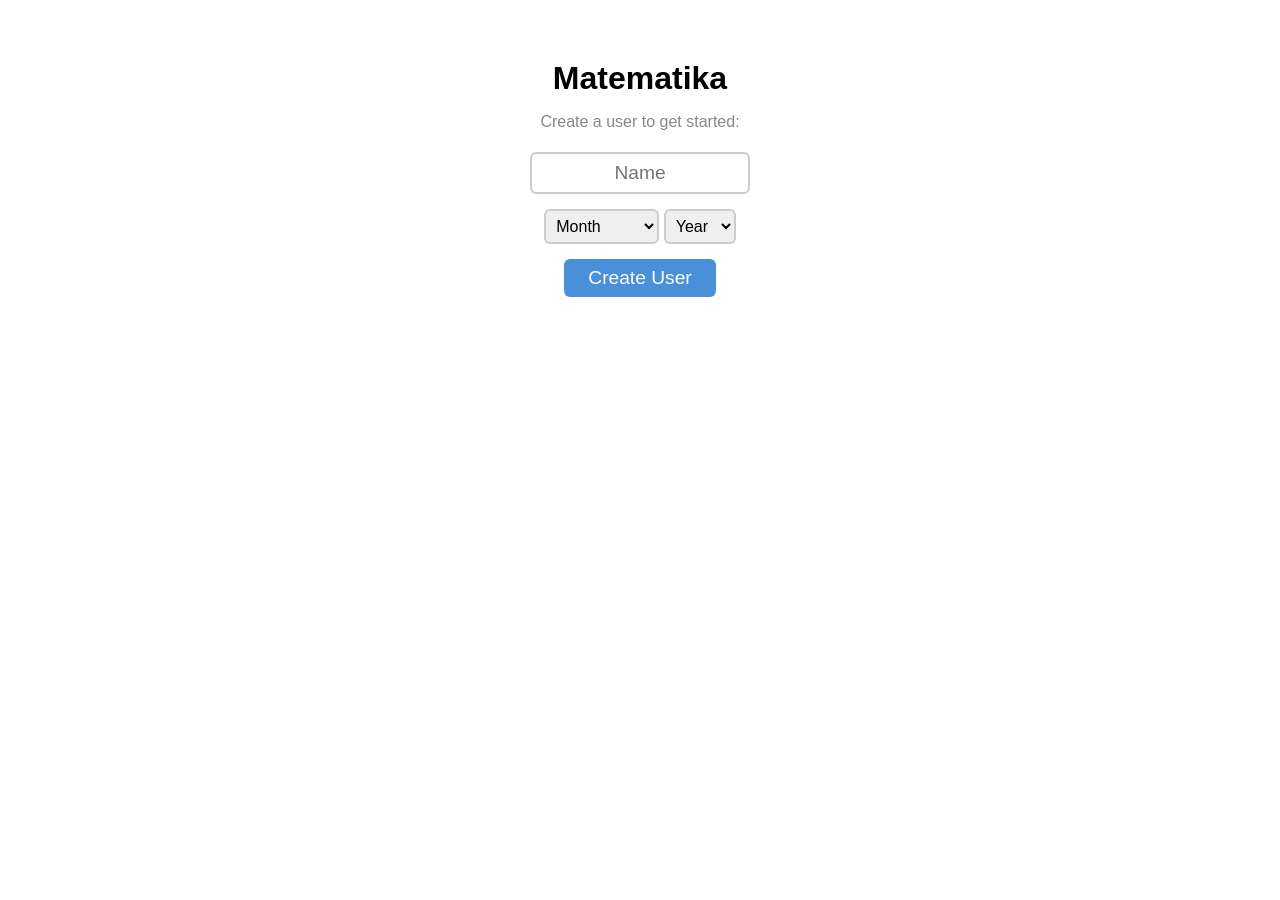
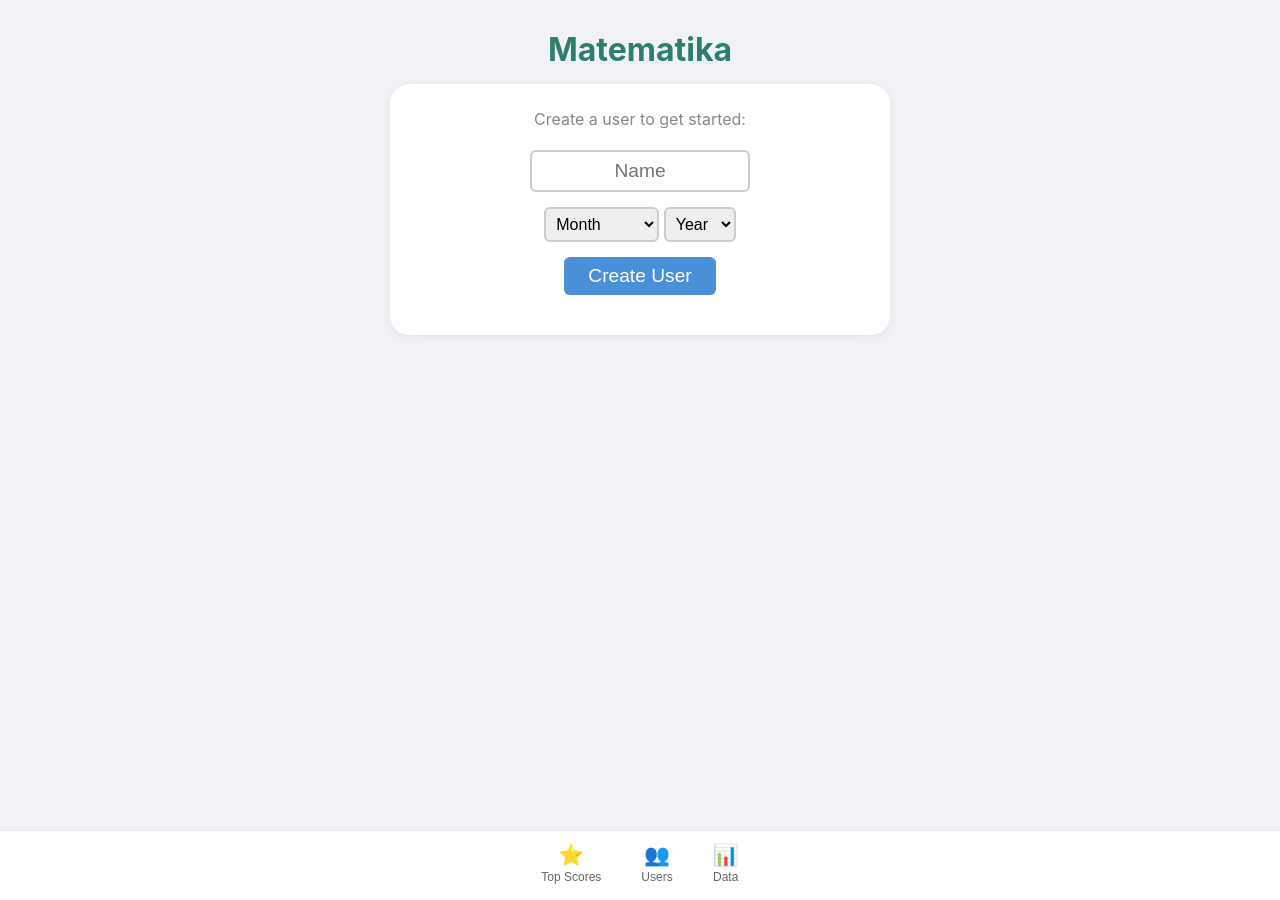
Before and after one commit to srubarm/srubarm.github.io, a Jekyll site: the page built from matematika/index.html, in a window 1280 px wide. Built offline with Jekyll 4.4.1, drawn with Linux system fonts in a browser that asks for light colours.

Commit message:
Redesign main menu with card-based UI
- Soft gray background with white card containers
- Teal/green title color
- Pill-shaped user dropdown with avatar icon
- Solo and Competition as icon cards in a 2-column grid
- AI Teacher as full-width green card with robot icon
- Fixed bottom navigation bar with icons for Top Scores, Users, Data
- Modern system font stack
- Hover/press transitions on mode cards

https://claude.ai/code/session_01B6L54gBVAy9FFVEUmhYuhw

```diff
--- a/matematika/index.html
+++ b/matematika/index.html
@@ -9,13 +9,134 @@ layout: null
   <title>Matematika</title>
   <style>
     body {
-      font-family: sans-serif;
+      font-family: -apple-system, BlinkMacSystemFont, 'Segoe UI', Roboto, sans-serif;
       max-width: 500px;
-      margin: 60px auto;
-      padding: 0 20px;
+      margin: 0 auto;
+      padding: 0 20px 80px;
       text-align: center;
-    }
-    h1 { margin-bottom: 10px; }
+      background: #f0f2f5;
+      color: #333;
+    }
+    h1 {
+      margin: 30px 0 15px;
+      font-size: 2rem;
+      color: #2e7d6f;
+      font-weight: 700;
+    }
+
+    /* --- Menu card layout --- */
+    .menu-card {
+      background: #fff;
+      border-radius: 20px;
+      padding: 25px 20px;
+      margin: 15px 0;
+      box-shadow: 0 2px 12px rgba(0,0,0,0.06);
+    }
+    .menu-user-select {
+      display: flex;
+      align-items: center;
+      background: #fff;
+      border: 1.5px solid #ddd;
+      border-radius: 30px;
+      padding: 10px 16px;
+      margin: 0 auto 10px;
+      max-width: 280px;
+      cursor: pointer;
+      position: relative;
+    }
+    .menu-user-select .user-avatar {
+      width: 32px; height: 32px;
+      background: #d0e8f2;
+      border-radius: 50%;
+      display: flex; align-items: center; justify-content: center;
+      margin-right: 12px;
+      font-size: 1.1rem;
+      flex-shrink: 0;
+    }
+    .menu-user-select select {
+      flex: 1;
+      border: none;
+      background: transparent;
+      font-size: 1.1rem;
+      font-weight: 600;
+      color: #333;
+      appearance: none;
+      -webkit-appearance: none;
+      outline: none;
+      cursor: pointer;
+    }
+    .menu-user-select .chevron {
+      color: #999;
+      font-size: 0.9rem;
+      margin-left: 8px;
+    }
+    .mode-grid {
+      display: grid;
+      grid-template-columns: 1fr 1fr;
+      gap: 12px;
+      margin-bottom: 12px;
+    }
+    .mode-card {
+      background: #e3f0fb;
+      border-radius: 16px;
+      padding: 20px 10px 15px;
+      cursor: pointer;
+      border: none;
+      transition: transform 0.1s, box-shadow 0.1s;
+      display: flex;
+      flex-direction: column;
+      align-items: center;
+      gap: 8px;
+    }
+    .mode-card:hover { transform: translateY(-2px); box-shadow: 0 4px 12px rgba(0,0,0,0.08); }
+    .mode-card:active { transform: scale(0.97); }
+    .mode-card .mode-icon { font-size: 1.8rem; }
+    .mode-card .mode-label { font-size: 1rem; font-weight: 600; color: #333; }
+    .mode-card-ai {
+      background: #2e7d4a;
+      border-radius: 16px;
+      padding: 18px 10px 15px;
+      cursor: pointer;
+      border: none;
+      width: 100%;
+      transition: transform 0.1s, box-shadow 0.1s;
+      display: flex;
+      flex-direction: column;
+      align-items: center;
+      gap: 6px;
+    }
+    .mode-card-ai:hover { transform: translateY(-2px); box-shadow: 0 4px 12px rgba(0,0,0,0.12); }
+    .mode-card-ai:active { transform: scale(0.97); }
+    .mode-card-ai .mode-icon { font-size: 1.6rem; }
+    .mode-card-ai .mode-label { font-size: 1rem; font-weight: 600; color: #fff; }
+    .bottom-nav {
+      position: fixed;
+      bottom: 0;
+      left: 0; right: 0;
+      background: #fff;
+      border-top: 1px solid #e5e5e5;
+      display: flex;
+      justify-content: center;
+      padding: 8px 0 12px;
+      z-index: 50;
+    }
+    .bottom-nav button {
+      background: none;
+      border: none;
+      color: #666;
+      font-size: 0.75rem;
+      padding: 4px 20px;
+      cursor: pointer;
+      display: flex;
+      flex-direction: column;
+      align-items: center;
+      gap: 3px;
+      margin: 0;
+    }
+    .bottom-nav button:hover { color: #2e7d6f; }
+    .bottom-nav .nav-icon { font-size: 1.3rem; }
+
+    /* --- General elements --- */
     .progress { font-size: 1rem; color: #888; margin-bottom: 20px; }
     .timer { font-size: 1.1rem; color: #555; margin-bottom: 10px; }
     .player-label { font-size: 1.4rem; color: #4a90d9; font-weight: bold; margin-bottom: 10px; }
@@ -217,18 +338,38 @@ layout: null
   <div id="menu">
     <div id="menu-user-area"></div>
     <div id="menu-buttons" style="display:none;">
-      <div class="mode-buttons">
-        <button onclick="startSolo()">Solo</button>
-        <button onclick="showCompSetup()">Competition</button>
+      <div class="menu-card">
+        <div class="mode-grid">
+          <button class="mode-card" onclick="startSolo()">
+            <span class="mode-icon">&#128100;</span>
+            <span class="mode-label">Solo</span>
+          </button>
+          <button class="mode-card" onclick="showCompSetup()">
+            <span class="mode-icon">&#127942;</span>
+            <span class="mode-label">Competition</span>
+          </button>
+        </div>
+        <div id="ai-teacher-menu-wrap" style="display:none;">
+          <button class="mode-card-ai" onclick="startAITeacher()">
+            <span class="mode-icon">&#129302;</span>
+            <span class="mode-label">Practice with AI Teacher</span>
+          </button>
+        </div>
       </div>
-      <div id="ai-teacher-menu-wrap" style="margin-top:15px; display:none;">
-        <button onclick="startAITeacher()" style="background:#2a9d2a;">Practice with AI Teacher</button>
-      </div>
-      <div style="margin-top:25px">
-        <button onclick="showScoreboard()" style="font-size:0.8em; padding:6px 14px; background:#888;">Top Scores</button>
-        <button onclick="showUserManagement()" style="font-size:0.8em; padding:6px 14px; background:#888; margin-left:8px;">Users</button>
-        <button onclick="showDataManagement()" style="font-size:0.8em; padding:6px 14px; background:#888; margin-left:8px;">Data</button>
-      </div>
+    </div>
+    <div class="bottom-nav" id="bottom-nav">
+      <button onclick="showScoreboard()">
+        <span class="nav-icon">&#11088;</span>
+        <span>Top Scores</span>
+      </button>
+      <button onclick="showUserManagement()">
+        <span class="nav-icon">&#128101;</span>
+        <span>Users</span>
+      </button>
+      <button onclick="showDataManagement()">
+        <span class="nav-icon">&#128202;</span>
+        <span>Data</span>
+      </button>
     </div>
   </div>
 
@@ -691,8 +834,8 @@ layout: null
 
       if (users.length === 0) {
         // Inline create form
-        var h = '<div style="margin:15px 0;">';
-        h += '<p style="color:#888;">Create a user to get started:</p>';
+        var h = '<div class="menu-card">';
+        h += '<p style="color:#888; margin-top:0;">Create a user to get started:</p>';
         h += '<input type="text" id="menu-new-name" placeholder="Name">';
         h += '<div style="margin:10px 0;">';
         h += '<select id="menu-new-month" style="font-size:1rem; padding:6px; border:2px solid #ccc; border-radius:6px;">';
@@ -714,19 +857,20 @@ layout: null
         area.innerHTML = h;
         buttons.style.display = 'none';
       } else {
-        // User dropdown
+        // Pill-style user dropdown
         var lastUser = getSetting('lastSelectedUser') || '';
-        var h = '<div style="margin:15px 0;">';
-        h += '<select id="menu-user-select" onchange="onMenuUserChange()" style="font-size:1.2rem; padding:8px; border:2px solid #ccc; border-radius:6px; min-width:200px;">';
+        var h = '<div class="menu-user-select">';
+        h += '<div class="user-avatar">&#128100;</div>';
+        h += '<select id="menu-user-select" onchange="onMenuUserChange()">';
         users.forEach(function(u) {
           var sel = u.name === lastUser ? ' selected' : '';
           h += '<option value="' + u.name.replace(/"/g, '&quot;') + '"' + sel + '>' + u.name + '</option>';
         });
         h += '</select>';
+        h += '<span class="chevron">&#9660;</span>';
         h += '</div>';
         area.innerHTML = h;
         buttons.style.display = 'block';
-        // If no lastUser was saved or not found, default to first
         var sel = document.getElementById('menu-user-select');
         if (sel.value) setSetting('lastSelectedUser', sel.value);
       }
```
Also changed, not shown: other parts of matematika/index.html (+4 -0 lines).
